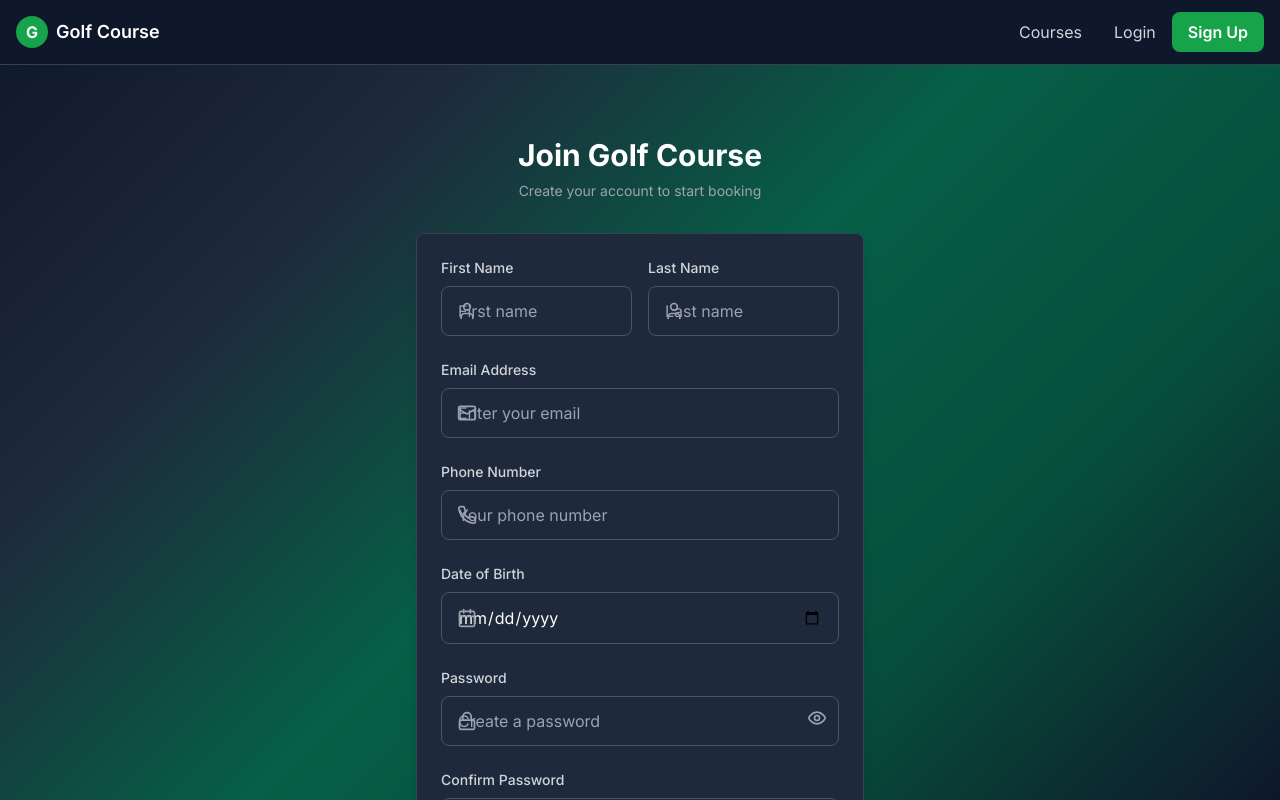
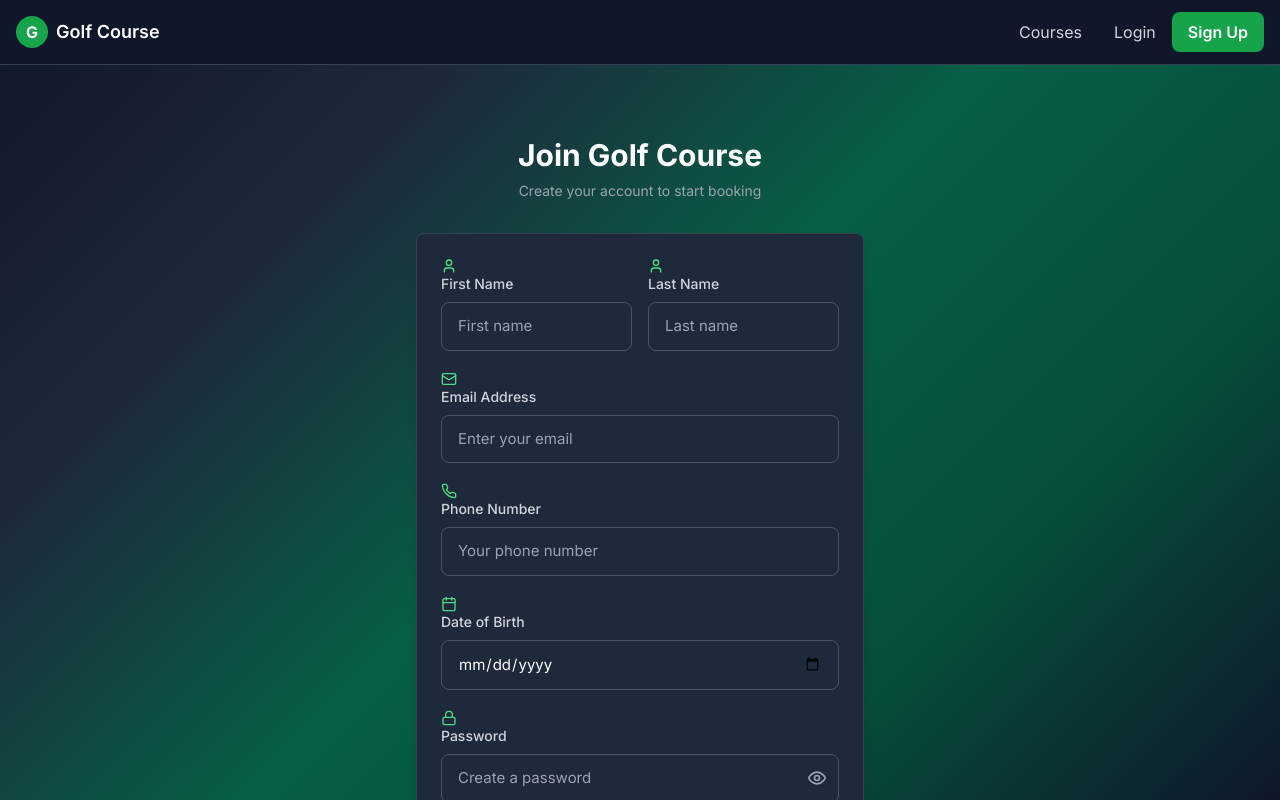
Before and after one commit to SharmanGhube/Golf-Course-Management-System, a Next.js app in the folder frontend/: page /signup in a window 1280 px wide. Built offline with nearby package versions, Linux system fonts and the light colour scheme.

Commit message:
Redesign login and signup forms - move icons to labels, simplify layout

```diff
--- a/frontend/src/app/globals.css
+++ b/frontend/src/app/globals.css
@@ -127,34 +127,19 @@ a {
 
 /* Form styles */
 .form-input {
-  @apply w-full px-4 py-3 bg-dark-800 border border-dark-600 rounded-lg text-white placeholder-gray-400 focus:outline-none focus:ring-2 focus:ring-green-600 focus:border-transparent transition-all duration-200;
-  min-height: 48px; /* Increased height for better spacing */
+  @apply w-full px-4 py-3 bg-dark-800 border border-dark-600 rounded-lg text-white placeholder-gray-400;
+  @apply focus:outline-none focus:ring-2 focus:ring-green-600 focus:border-transparent;
+  @apply transition-all duration-200;
+  min-height: 48px;
+  font-size: 15px;
+}
+
+.form-input:hover {
+  @apply border-dark-500;
 }
 
 .form-label {
   @apply block text-sm font-medium text-gray-300 mb-2;
-}
-
-/* Icon positioning for form fields */
-.form-input-with-icon {
-  @apply form-input pl-12; /* Increased left padding for icon */
-}
-
-.form-input-with-icons {
-  @apply form-input pl-12 pr-12; /* Increased padding on both sides */
-}
-
-.form-icon-left {
-  @apply absolute left-0 flex items-center pointer-events-none;
-  top: 50%;
-  transform: translateY(-50%); /* Vertically center the icon */
-  padding-left: 1rem; /* 16px - matches the input's left padding space */
-  height: 20px; /* Icon container height */
-}
-
-.form-icon-right {
-  @apply absolute top-0 bottom-0 right-0 pr-3 flex items-center cursor-pointer;
-  height: 44px; /* Match input height */
 }
 
 /* Card styles */
--- a/frontend/src/app/login/page.tsx
+++ b/frontend/src/app/login/page.tsx
@@ -63,11 +63,10 @@ export default function LoginPage() {
           <form className="space-y-6" onSubmit={handleSubmit(onSubmit)}>
             {/* Email Field */}
             <div>
-              <label className="form-label">Email Address</label>
-              <div className="relative">
-                <div className="form-icon-left">
-                  <Mail className="h-5 w-5 text-gray-400" />
-                </div>
+              <label className="form-label flex items-center gap-2">
+                <Mail className="h-4 w-4 text-green-400" />
+                Email Address
+              </label>
               <input
                 {...register('email', {
                   required: 'Email is required',
@@ -77,10 +76,9 @@ export default function LoginPage() {
                   },
                 })}
                 type="email"
-                  className="form-input-with-icon"
+                className="form-input"
                 placeholder="Enter your email"
               />
-              </div>
               {errors.email && (
                 <p className="mt-1 text-sm text-red-400">{errors.email.message}</p>
               )}
@@ -88,28 +86,28 @@ export default function LoginPage() {
 
             {/* Password Field */}
             <div>
-              <label className="form-label">Password</label>
+              <label className="form-label flex items-center gap-2">
+                <Lock className="h-4 w-4 text-green-400" />
+                Password
+              </label>
               <div className="relative">
-                <div className="form-icon-left">
-                  <Lock className="h-5 w-5 text-gray-400" />
-                </div>
                 <input
                   {...register('password', {
                     required: 'Password is required',
                   })}
                   type={showPassword ? 'text' : 'password'}
-                  className="form-input-with-icons"
+                  className="form-input pr-12"
                   placeholder="Enter your password"
                 />
                 <button
                   type="button"
-                  className="form-icon-right"
+                  className="absolute right-3 top-1/2 -translate-y-1/2 text-gray-400 hover:text-gray-300 transition-colors"
                   onClick={() => setShowPassword(!showPassword)}
                 >
                   {showPassword ? (
-                    <EyeOff className="h-5 w-5 text-gray-400 hover:text-gray-300" />
+                    <EyeOff className="h-5 w-5" />
                   ) : (
-                    <Eye className="h-5 w-5 text-gray-400 hover:text-gray-300" />
+                    <Eye className="h-5 w-5" />
                   )}
                 </button>
               </div>
--- a/frontend/src/app/signup/page.tsx
+++ b/frontend/src/app/signup/page.tsx
@@ -70,44 +70,40 @@ export default function SignupPage() {
         </div>
 
         <div className="card">
-          <form className="space-y-6" onSubmit={handleSubmit(onSubmit)}>
+          <form className="space-y-5" onSubmit={handleSubmit(onSubmit)}>
             {/* Name Fields */}
             <div className="grid grid-cols-2 gap-4">
               <div>
-                <label className="form-label">First Name</label>
-                <div className="relative">
-                  <div className="form-icon-left">
-                    <User className="h-5 w-5 text-gray-400" />
-                  </div>
+                <label className="form-label flex items-center gap-2">
+                  <User className="h-4 w-4 text-green-400" />
+                  First Name
+                </label>
                 <input
                   {...register('first_name', {
                     required: 'First name is required',
                   })}
                   type="text"
-                    className="form-input-with-icon"
+                  className="form-input"
                   placeholder="First name"
                 />
-                </div>
                 {errors.first_name && (
                   <p className="mt-1 text-sm text-red-400">{errors.first_name.message}</p>
                 )}
               </div>
 
               <div>
-                <label className="form-label">Last Name</label>
-                <div className="relative">
-                  <div className="form-icon-left">
-                    <User className="h-5 w-5 text-gray-400" />
-                  </div>
+                <label className="form-label flex items-center gap-2">
+                  <User className="h-4 w-4 text-green-400" />
+                  Last Name
+                </label>
                 <input
                   {...register('last_name', {
                     required: 'Last name is required',
                   })}
                   type="text"
-                    className="form-input-with-icon"
+                  className="form-input"
                   placeholder="Last name"
                 />
-                </div>
                 {errors.last_name && (
                   <p className="mt-1 text-sm text-red-400">{errors.last_name.message}</p>
                 )}
@@ -116,11 +112,10 @@ export default function SignupPage() {
 
             {/* Email Field */}
             <div>
-              <label className="form-label">Email Address</label>
-              <div className="relative">
-                <div className="form-icon-left">
-                  <Mail className="h-5 w-5 text-gray-400" />
-                </div>
+              <label className="form-label flex items-center gap-2">
+                <Mail className="h-4 w-4 text-green-400" />
+                Email Address
+              </label>
               <input
                 {...register('email', {
                   required: 'Email is required',
@@ -130,10 +125,9 @@ export default function SignupPage() {
                   },
                 })}
                 type="email"
-                  className="form-input-with-icon"
+                className="form-input"
                 placeholder="Enter your email"
               />
-              </div>
               {errors.email && (
                 <p className="mt-1 text-sm text-red-400">{errors.email.message}</p>
               )}
@@ -141,42 +135,38 @@ export default function SignupPage() {
 
             {/* Phone Field */}
             <div>
-              <label className="form-label">Phone Number</label>
-              <div className="relative">
-                <div className="form-icon-left">
-                  <Phone className="h-5 w-5 text-gray-400" />
-                </div>
+              <label className="form-label flex items-center gap-2">
+                <Phone className="h-4 w-4 text-green-400" />
+                Phone Number
+              </label>
               <input
                 {...register('phone')}
                 type="tel"
-                  className="form-input-with-icon"
+                className="form-input"
                 placeholder="Your phone number"
               />
-              </div>
             </div>
 
             {/* Date of Birth */}
             <div>
-              <label className="form-label">Date of Birth</label>
-              <div className="relative">
-                <div className="form-icon-left">
-                  <Calendar className="h-5 w-5 text-gray-400" />
-                </div>
+              <label className="form-label flex items-center gap-2">
+                <Calendar className="h-4 w-4 text-green-400" />
+                Date of Birth
+              </label>
               <input
                 {...register('date_of_birth')}
                 type="date"
-                  className="form-input-with-icon"
+                className="form-input"
               />
-              </div>
             </div>
 
             {/* Password Fields */}
             <div>
-              <label className="form-label">Password</label>
+              <label className="form-label flex items-center gap-2">
+                <Lock className="h-4 w-4 text-green-400" />
+                Password
+              </label>
               <div className="relative">
-                <div className="form-icon-left">
-                  <Lock className="h-5 w-5 text-gray-400" />
-                </div>
                 <input
                   {...register('password', {
                     required: 'Password is required',
@@ -186,18 +176,18 @@ export default function SignupPage() {
                     },
                   })}
                   type={showPassword ? 'text' : 'password'}
-                  className="form-input-with-icons"
+                  className="form-input pr-12"
                   placeholder="Create a password"
                 />
                 <button
                   type="button"
-                  className="form-icon-right"
+                  className="absolute right-3 top-1/2 -translate-y-1/2 text-gray-400 hover:text-gray-300 transition-colors"
                   onClick={() => setShowPassword(!showPassword)}
                 >
                   {showPassword ? (
-                    <EyeOff className="h-5 w-5 text-gray-400 hover:text-gray-300" />
+                    <EyeOff className="h-5 w-5" />
                   ) : (
-                    <Eye className="h-5 w-5 text-gray-400 hover:text-gray-300" />
+                    <Eye className="h-5 w-5" />
                   )}
                 </button>
               </div>
@@ -207,11 +197,11 @@ export default function SignupPage() {
             </div>
 
             <div>
-              <label className="form-label">Confirm Password</label>
+              <label className="form-label flex items-center gap-2">
+                <Lock className="h-4 w-4 text-green-400" />
+                Confirm Password
+              </label>
               <div className="relative">
-                <div className="form-icon-left">
-                  <Lock className="h-5 w-5 text-gray-400" />
-                </div>
                 <input
                   {...register('confirmPassword', {
                     required: 'Please confirm your password',
@@ -219,18 +209,18 @@ export default function SignupPage() {
                       value === password || 'Passwords do not match',
                   })}
                   type={showConfirmPassword ? 'text' : 'password'}
-                  className="form-input-with-icons"
+                  className="form-input pr-12"
                   placeholder="Confirm your password"
                 />
                 <button
                   type="button"
-                  className="form-icon-right"
+                  className="absolute right-3 top-1/2 -translate-y-1/2 text-gray-400 hover:text-gray-300 transition-colors"
                   onClick={() => setShowConfirmPassword(!showConfirmPassword)}
                 >
                   {showConfirmPassword ? (
-                    <EyeOff className="h-5 w-5 text-gray-400 hover:text-gray-300" />
+                    <EyeOff className="h-5 w-5" />
                   ) : (
-                    <Eye className="h-5 w-5 text-gray-400 hover:text-gray-300" />
+                    <Eye className="h-5 w-5" />
                   )}
                 </button>
               </div>
```
Lines whose indentation alone changed are shown as unchanged.
